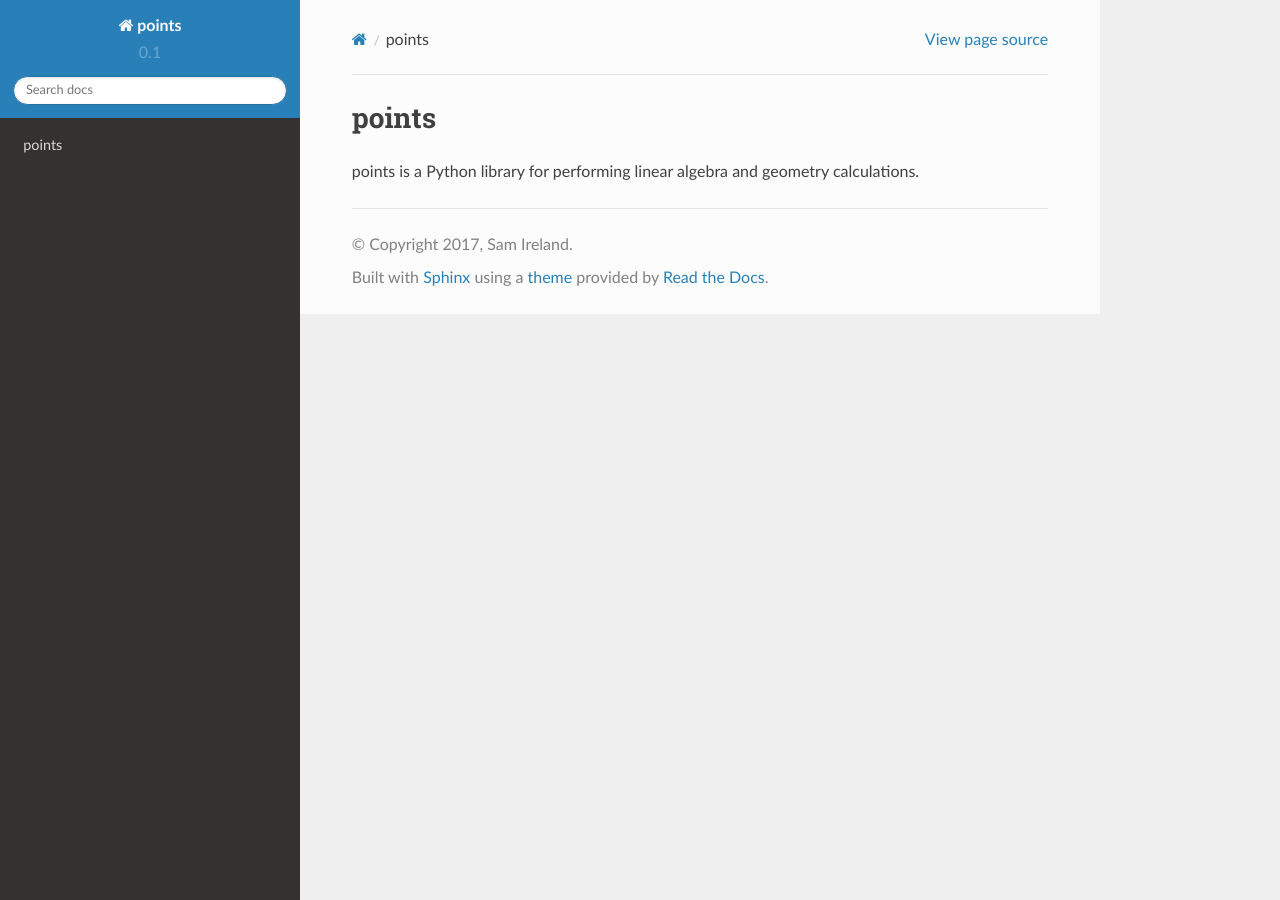
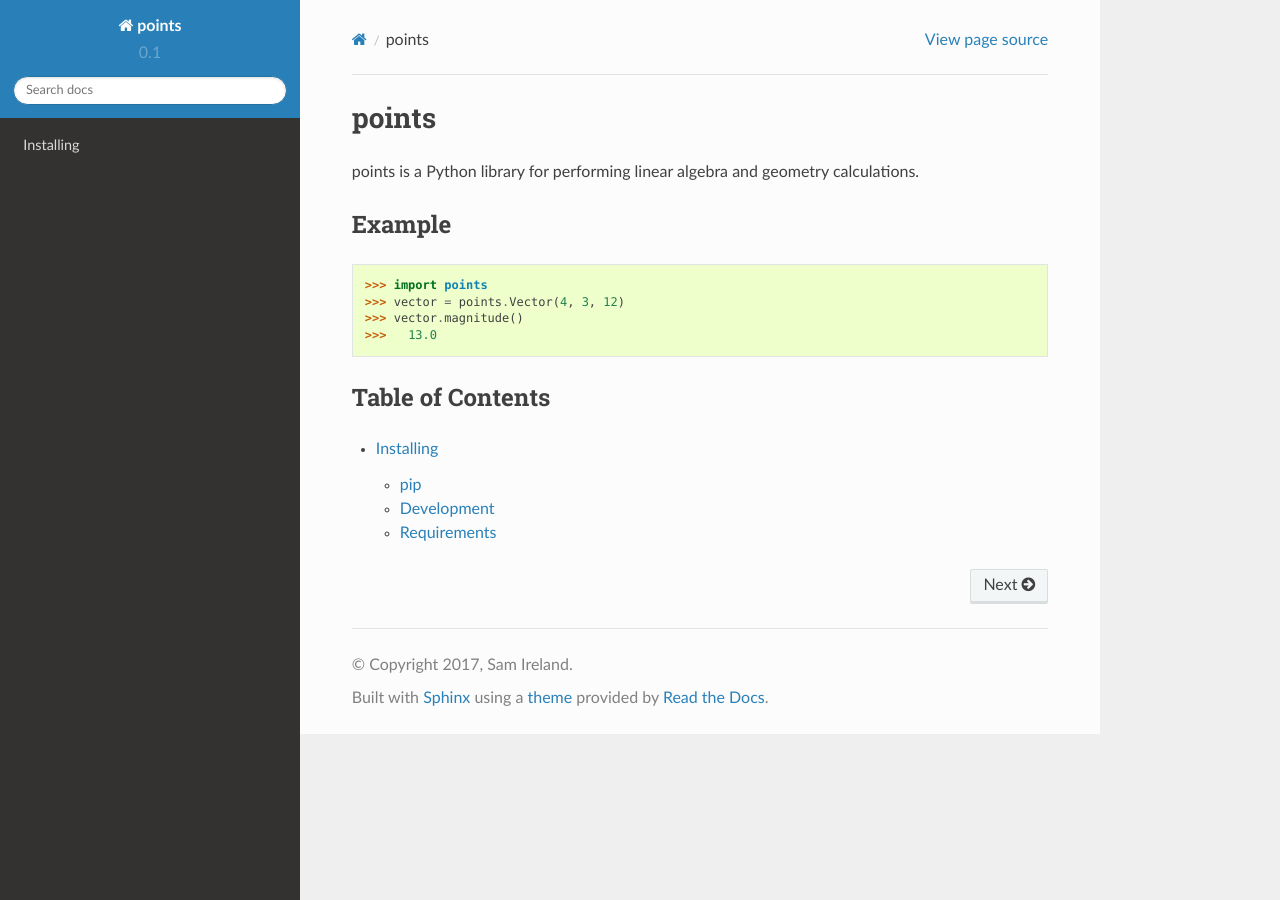
Before and after one commit to samirelanduk/points, a Sphinx documentation site: the page built from docs/source/index.rst, in a window 1280 px wide. Built offline with Sphinx 7.4.7 and the Read the Docs theme 2.0.0, drawn with Linux system fonts in a browser that asks for light colours.

```diff
--- a/docs/source/conf.py
+++ b/docs/source/conf.py
@@ -2,7 +2,7 @@
 # -*- coding: utf-8 -*-
 #
 # points documentation build configuration file, created by
-# sphinx-quickstart on Mon Sep  4 13:23:38 2017.
+# sphinx-quickstart on Sat Sep  9 08:05:51 2017.
 #
 # This file is execfile()d with the current directory set to its
 # containing dir.
@@ -32,6 +32,7 @@ sys.path.insert(0, os.path.abspath('../..'))
 # extensions coming with Sphinx (named 'sphinx.ext.*') or your custom
 # ones.
 extensions = ['sphinx.ext.autodoc',
+    'sphinx.ext.coverage',
     'sphinx.ext.mathjax',
     'sphinx.ext.viewcode']
 
--- a/docs/source/index.rst
+++ b/docs/source/index.rst
@@ -3,3 +3,20 @@ points
 
 points is a Python library for performing linear algebra and geometry
 calculations.
+
+Example
+-------
+
+  >>> import points
+  >>> vector = points.Vector(4, 3, 12)
+  >>> vector.magnitude()
+  >>>   13.0
+
+
+
+Table of Contents
+-----------------
+
+.. toctree ::
+
+    installing
```
Also changed, not shown: docs/source/installing.rst (added, +31 -0 lines), 1 other file.
